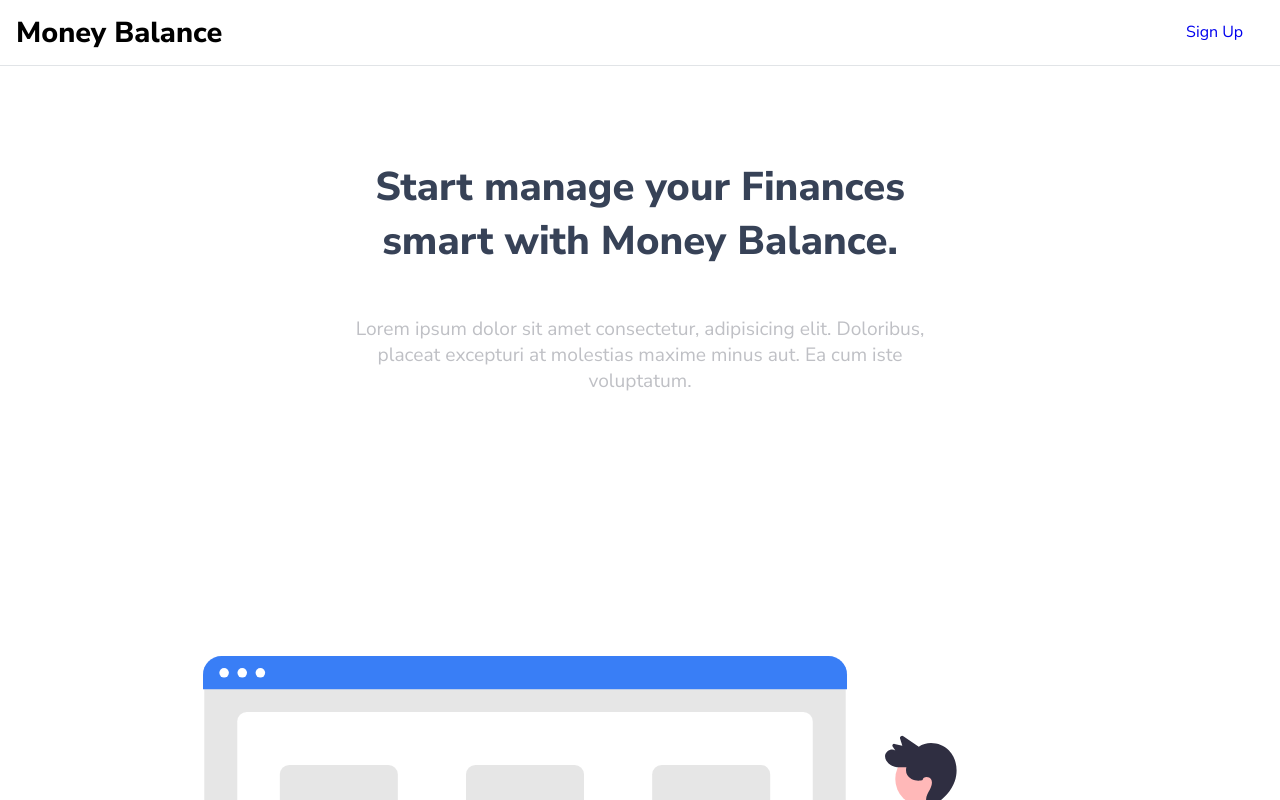
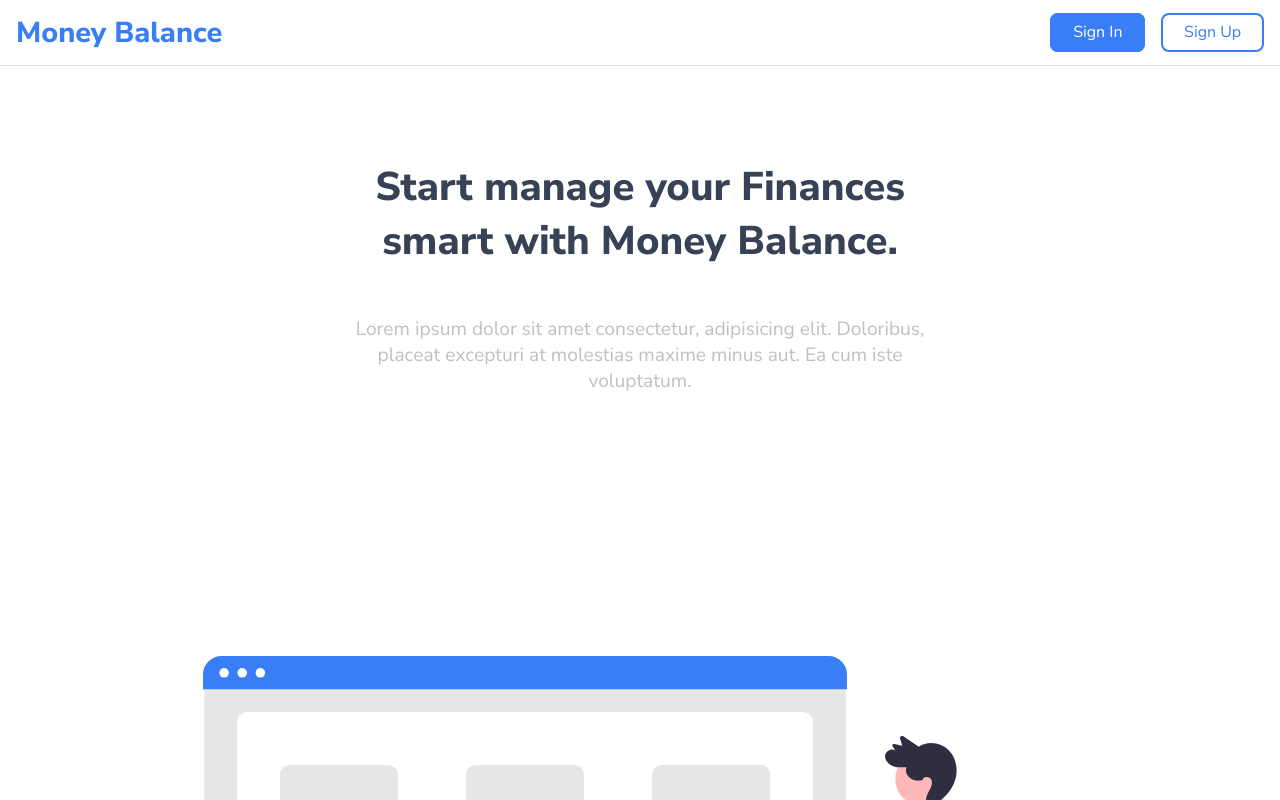
Before and after one commit to wojtek99955/money-balance, a React (Create React App) app in the folder client/: page / in a window 1280 px wide. Shown: the top 800 px of the page. Built offline with nearby package versions, Linux system fonts and the light colour scheme.

Commit message:
update style

```diff
--- a/client/src/assets/atoms/Logo.tsx
+++ b/client/src/assets/atoms/Logo.tsx
@@ -4,7 +4,7 @@ import styled from "styled-components";
 const LogoContainer = styled.div`
   font-size: 1.8rem;
   font-weight: 700;
-  color: ${({ theme }) => theme.colors.main};
+  color: ${({ theme }) => theme.colors.main.default};
   cursor: pointer;
 `;
 const Logo = () => {
--- a/client/src/components/Header.tsx
+++ b/client/src/components/Header.tsx
@@ -21,10 +21,29 @@ const StyledLink = styled(Link)`
   text-decoration: none;
   &:first-of-type {
     color: white;
-    background-color: ${({ theme }) => theme.colors.main};
+    background-color: ${({ theme }) => theme.colors.main.default};
+    border: ${({ theme }) => `2px solid ${theme.colors.main.default}`};
+    &:hover {
+      background-color: ${({ theme }) => theme.colors.main.hover};
+      border: ${({ theme }) => `2px solid ${theme.colors.main.hover}`};
+    }
+    &:active {
+      background-color: ${({ theme }) => theme.colors.main.active};
+      border: ${({ theme }) => `2px solid ${theme.colors.main.active}`};
+    }
   }
-  color: ${({ theme }) => theme.colors.main};
-  border: ${({ theme }) => `2px solid ${theme.colors.main}`};
+  &:last-of-type {
+    color: ${({ theme }) => theme.colors.main.default};
+    border: ${({ theme }) => `2px solid ${theme.colors.main.default}`};
+    &:hover {
+      background-color: ${({ theme }) => theme.colors.main.default};
+      color: white;
+    }
+    &:active {
+      background-color: ${({ theme }) => theme.colors.main.active};
+      border: ${({ theme }) => `2px solid ${theme.colors.main.active}`};
+    }
+  }
   padding: 0.4rem 1.3rem;
   margin-left: 1rem;
   border-radius: 8px;
--- a/client/src/components/auth/AuthStyles.ts
+++ b/client/src/components/auth/AuthStyles.ts
@@ -26,7 +26,7 @@ export const FormContainer = styled.div`
     height: 3.8rem;
   }
   button {
-    background-color: ${({ theme }) => theme.colors.main};
+    background-color: ${({ theme }) => theme.colors.main.default};
     border: none;
     color: white;
     padding: 1rem 0;
@@ -35,6 +35,12 @@ export const FormContainer = styled.div`
     border-radius: 8px;
     cursor: pointer;
     height: 3.8rem;
+    &:hover {
+      background-color: ${({ theme }) => theme.colors.main.hover};
+    }
+    &:active {
+      background-color: ${({ theme }) => theme.colors.main.active};
+    }
   }
   label {
     color: #8894a9;
@@ -42,7 +48,10 @@ export const FormContainer = styled.div`
   }
   a {
     text-decoration: none;
-    color: ${({ theme }) => theme.colors.main};
+    color: ${({ theme }) => theme.colors.main.default};
+    &:hover {
+      color: ${({ theme }) => theme.colors.main.hover};
+    }
   }
   div {
     &:first-of-type {
```
